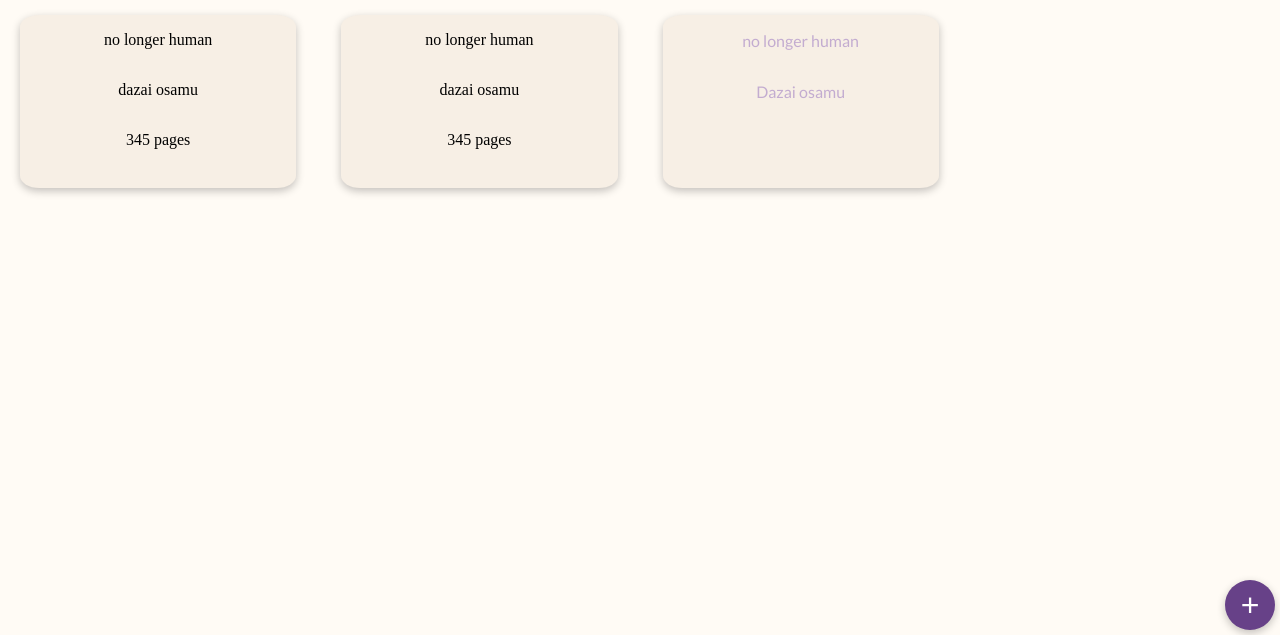
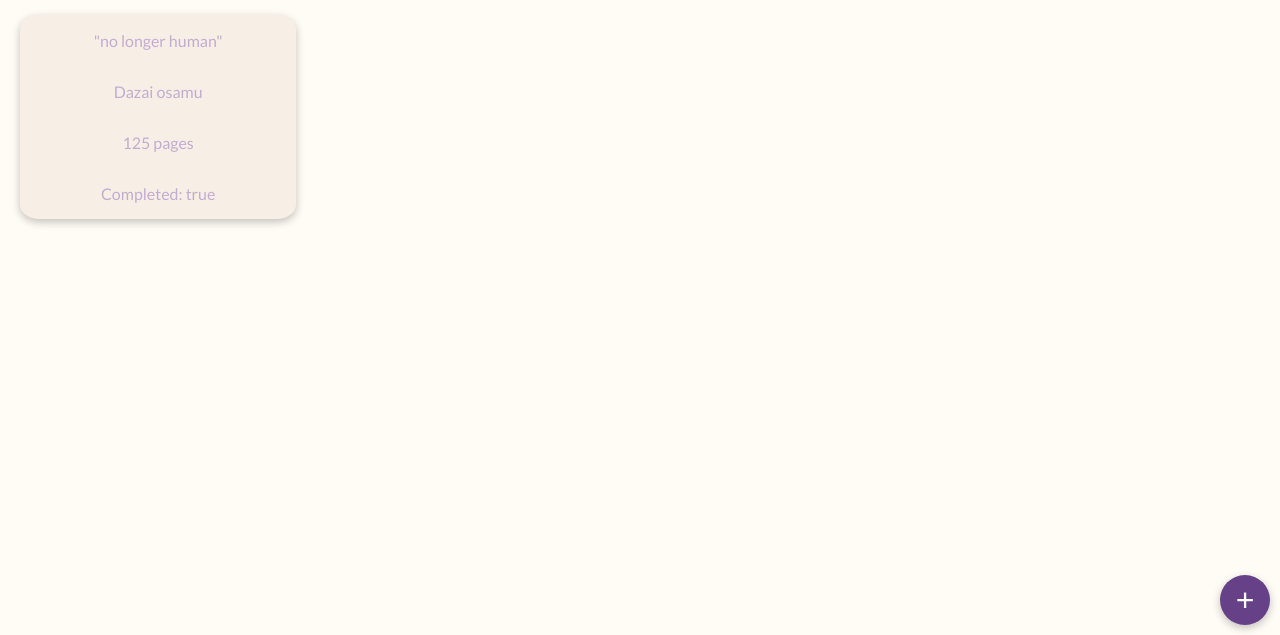
Before and after one commit to itsseanez/library, a plain HTML site: page index.html in a window 1280 px wide. Shown: the part 165-800 px from the top of the page. Drawn offline with nearby package versions, Linux system fonts and the light colour scheme.

Commit message:
Start form and background overlay

```diff
--- a/index.html
+++ b/index.html
@@ -16,17 +16,20 @@
         <h1 class="bold-text">library.</h1>
     </div>
     <div id="main-content">
-        <div class="book">
-            <p>no longer human</p>
-            <p>dazai osamu</p>
-            <p>345 pages</p>
+        <button id="new-book">+</button>
+        <div id="overlay" style="display: none;">
+            <div id="my-form">
+                <form>
+                <label class="bold-text" for="title">Title:</label>
+                <input type="text" id="title" name="title" placeholder="Crime and Punishment">
+                <label class="bold-text" for="author">Author:</label>
+                <input type="text" id="author" name="author" placeholder="Fyodor Dostoevsky">
+                <label class="bold-text" for="pages">Pages:</label>
+                <input type="text" id="pages" name="pages" placeholder="492">
+                <input type="submit" value="add">
+                </form>
+            </div>
         </div>
-        <div class="book">
-            <p>no longer human</p>
-            <p>dazai osamu</p>
-            <p>345 pages</p>
-        </div>
-        <button id="new-book">+</button>
     </div>
     <script src="script.js"></script>
 </body>
--- a/script.js
+++ b/script.js
@@ -1,17 +1,17 @@
-const book1 = new Book("Dazai osamu","no longer human", 125, true);
+const book1 = new Book("Dazai osamu","no longer human", "125", true);
 
 let myLibrary = [book1];
 
 function Book(author, title, pageNumbers, isRead) {
   // the constructor...
   this.author= author;
-  this.title= title;
-  this.pageNumbers= pageNumbers;
-  this.isRead= isRead;
+  this.title= `"${title}"`;
+  this.pageNumbers= `${pageNumbers} pages`;
+  this.isRead= `Completed: ${isRead}`;
 }
 
 function addBookToLibrary() {
-  // do stuff here
+
 }
 
 //dispays books in array on page
@@ -22,20 +22,31 @@
       const title= document.createElement('p')
       const author= document.createElement('p');
       const pages= document.createElement('p');
+      const isRead= document.createElement('p');
 
       title.textContent= myLibrary[i].title;
       author.textContent= myLibrary[i].author;
-      pages.textContent= myLibrary[i].pageNumber;
+      pages.textContent= myLibrary[i].pageNumbers;
+      isRead.textContent= myLibrary[i].isRead;
 
       book.classList.add('book');
       title.classList.add('text');
       author.classList.add('text');
       pages.classList.add('text');
+      isRead.classList.add('text');
+
       book.appendChild(title);
       book.appendChild(author);
       book.appendChild(pages);
+      book.appendChild(isRead)
       mainContent.appendChild(book);
     }
 }
 
+const newBook = document.querySelector("#new-book");
+const overlay= document.querySelector('#overlay');
+newBook.addEventListener('click', function() {
+  overlay.style.display = 'block';
+});
+
 displayBooks();
--- a/styles.css
+++ b/styles.css
@@ -2,6 +2,16 @@
     display: grid;
     margin: 0;
     grid-template-rows: 20vh 80vh;
+}
+
+.book {
+    box-shadow: rgba(0, 0, 0, 0.24) 0px 3px 8px;
+    border-radius: 7%;
+    margin: 20px;
+    display: flex;
+    flex-direction: column;
+    align-items: center;
+    background-color: #F7EFE5;
 }
 
 .bold-text {
@@ -28,6 +38,15 @@
     gap: 0px 5px;
 }
 
+#my-form {
+    position: absolute;
+    top: 50%;
+    left: 50%;
+    transform: translate(-50%, -50%);
+    background-color: white;
+    padding: 20px;
+}
+
 #new-book {
     position: absolute;
     border-radius: 100%;
@@ -35,21 +54,22 @@
     border: 0;
     background-color: #674188;
     color: white;
-    bottom: 5px;
-    right: 5px;
+    bottom: 10px;
+    right: 10px;
     width: 50px;
     height: 50px;
     font-size: xx-large;
 }
 
-.book {
-    box-shadow: rgba(0, 0, 0, 0.24) 0px 3px 8px;
-    border-radius: 7%;
-    margin: 20px;
-    display: flex;
-    flex-direction: column;
-    align-items: center;
-    background-color: #F7EFE5;
+#overlay {
+    display: none;
+    position: fixed;
+    top: 0;
+    bottom: 0;
+    left: 0;
+    right: 0;
+    background-color: rgba(0,0,0,0.5);
+    z-index: 9999;
 }
 
 .text {
```
